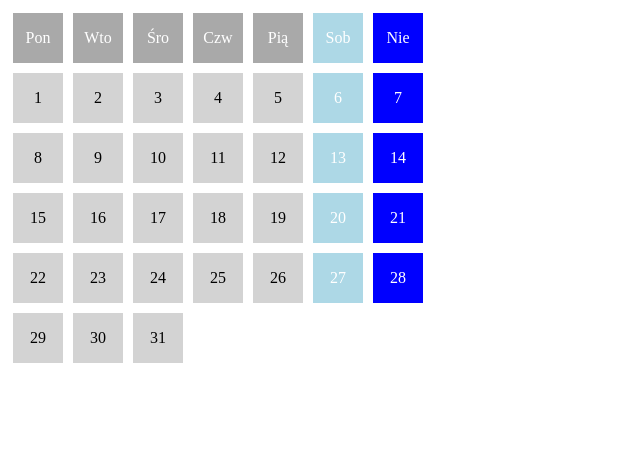
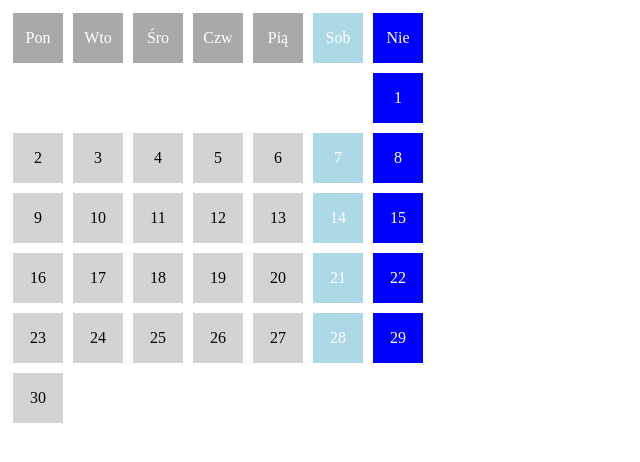
Before and after one commit to brylka/calendar, a plain HTML site: page index.html in a window 1280 px wide. Shown: the whole page, without its empty margins (0-640 px from the left). Drawn offline with nearby package versions, Linux system fonts and the light colour scheme.

Commit message:
adding startDay and maxDay

```diff
--- a/script.js
+++ b/script.js
@@ -1,4 +1,8 @@
 $(document).ready(function() {
+	// dane startowe
+	startDay = 7 // numer dnia tygodnia 1-7, gdzie 1 - poniedziałek, 7 - niedziela
+	maxDay = 30 // ilośc dni w miesiącu
+
 	// tablica z dniami tygodnia
 	var dayName = ["Pon", "Wto", "Śro", "Czw", "Pią", "Sob", "Nie"];
 
@@ -12,17 +16,26 @@ $(document).ready(function() {
 		$("#calendar").append(divDay);
 	}
 
+	// wyświetlenie pustych dni
+	for (let i = 1; i < startDay; i++) {
+		divDay = $('<div>');
+		divDay.addClass('none');
+		if (i == 1) { divDay.addClass('clear'); }
+		$("#calendar").append(divDay);
+	}
+
+
 	// wyświetlenie kalendarza
-	for (let i = 1; i <= 31; i++) {
+	for (let i = 1; i <= maxDay; i++) {
 		// wyświetlanie dni miesiąca
 		//$("#calendar").append('<div class="' +
 		//((i % 7 == 1) ? 'clear' : (i % 7 == 0) ? 'sunday' : (i % 7 == 6) ? 'saturday' : '') +
 		//'">' + i + '</div>')
+		ii = i + startDay - 1
 		divDay = $('<div>').text(i);
-		if (i % 7 == 1) { divDay.addClass('clear'); }
-		if (i % 7 == 0) { divDay.addClass('sunday'); }
-		if (i % 7 == 6) { divDay.addClass('saturday'); }
+		if (ii % 7 == 1) { divDay.addClass('clear'); }
+		if (ii % 7 == 0) { divDay.addClass('sunday'); }
+		if (ii % 7 == 6) { divDay.addClass('saturday'); }
 		$("#calendar").append(divDay);
-
 	}
 })
--- a/style.css
+++ b/style.css
@@ -23,6 +23,10 @@
 	background-color: lightblue;
 }
 
+#calendar .none {
+	background-color: white;
+}
+
 .clear {
 	clear: both;
 }
```
